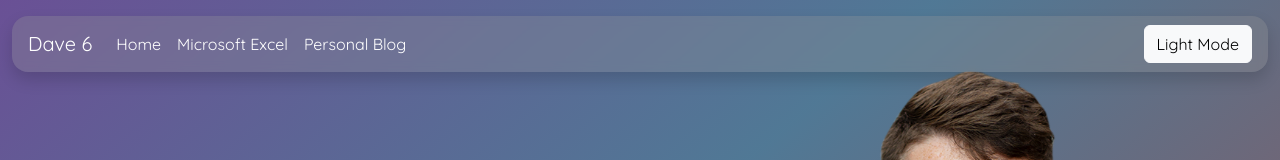
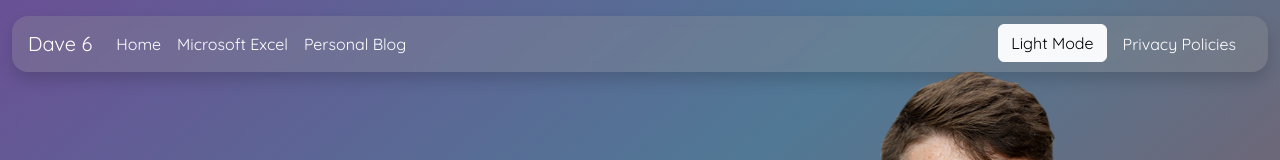
Before and after one commit to DavidASix/davidasix.com, a Next.js app: page / in a window 1280 px wide. Shown: the top 160 px of the page. Built offline with nearby package versions, Linux system fonts and the light colour scheme; no server answers; the database is empty; a web font is replaced by a local one.

Commit message:
Added privacy policies to header

```diff
--- a/src/components/Navigation/index.js
+++ b/src/components/Navigation/index.js
@@ -78,6 +78,11 @@ export default function Navigation() {
                   {oppTheme.charAt(0).toUpperCase() + oppTheme.slice(1)} Mode
                 </button>
               </li>
+              <li className="nav-item mx-lg-2 mx-0">
+                <a className={`nav-link grow ${s.navItem} ${cs.grow}`} href="/privacy-policies">
+                  Privacy Policies
+                </a>
+              </li>
             </ul>
           </div>
         </nav>
```
